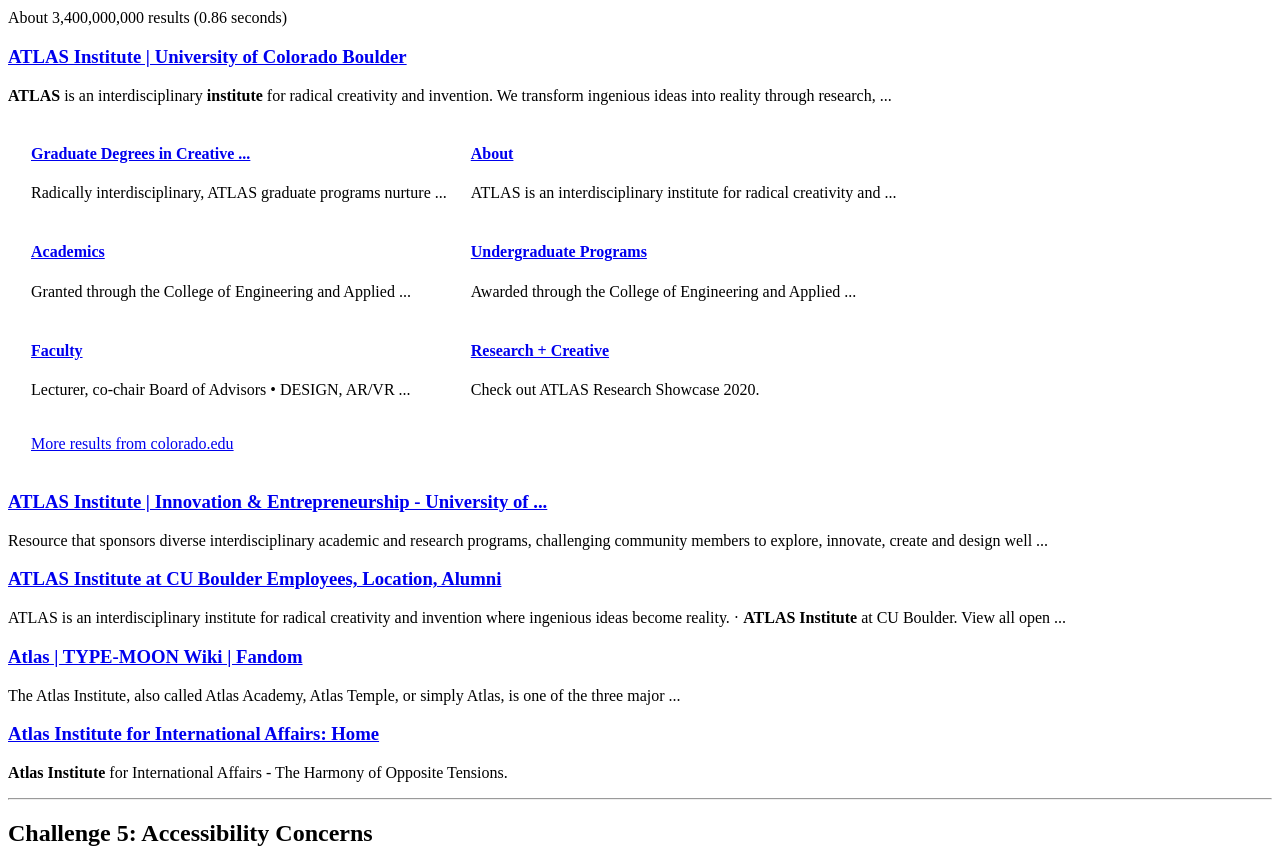
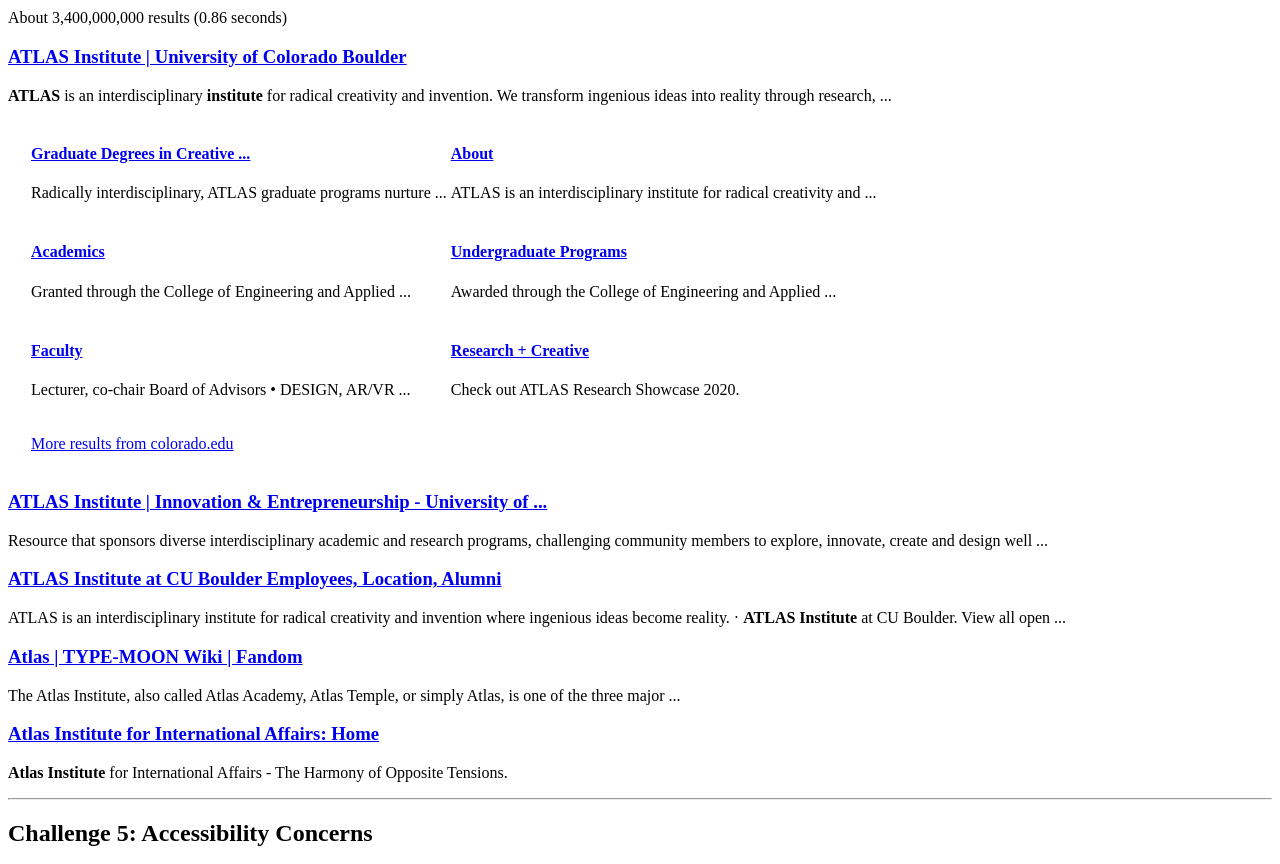
Before and after one commit to jihu1222/jihu1222, a plain HTML site: page assignment5.html in a window 1280 px wide. Shown: the part 1240-2104 px from the top of the page. Drawn offline with Linux system fonts and the light colour scheme.

Commit message:
added a div class for css styling

```diff
--- a/assignment5.html
+++ b/assignment5.html
@@ -4,6 +4,14 @@
   <head>
     <meta charset="utf-8">
     <title> challenges </title>
+
+    <style>
+
+    .subtitle{
+      margin-left: 20px;
+    }
+    </style>
+
   </head>
 
   <body>
@@ -145,29 +153,31 @@
       <p><strong>ATLAS</strong> is an interdisciplinary <strong>institute</strong> for radical
         creativity and invention. We transform ingenious ideas into reality through research, ...</p>
 
-      <table>
+      <div class="subtitle"><table>
+
         <tr>
-          <td><h4 style="margin-left:20px"><a href="https://www.colorado.edu/atlas/academics/grad">Graduate Degrees in Creative ...</a></h4>
-            <p style="margin-left:20px">Radically interdisciplinary, ATLAS graduate programs nurture ...</p></td>
-          <td><h4 style="margin-left:20px"><a href="https://www.colorado.edu/atlas/about-atlas">About</a></h4>
-            <p style="margin-left:20px">ATLAS is an interdisciplinary institute for radical creativity and ...</p></td>
+          <td><h4><a href="https://www.colorado.edu/atlas/academics/grad">Graduate Degrees in Creative ...</a></h4>
+            <p>Radically interdisciplinary, ATLAS graduate programs nurture ...</p></td>
+          <td><h4><a href="https://www.colorado.edu/atlas/about-atlas">About</a></h4>
+            <p>ATLAS is an interdisciplinary institute for radical creativity and ...</p></td>
         </tr>
         <tr>
-          <td><h4 style="margin-left:20px"><a href="https://www.colorado.edu/atlas/academics">Academics</a></h4>
-            <p style="margin-left:20px">Granted through the College of Engineering and Applied ...</p></td>
-          <td><h4 style="margin-left:20px"><a href="https://www.colorado.edu/atlas/academics/undergraduate">Undergraduate Programs</a></h4>
-            <p style="margin-left:20px">Awarded through the College of Engineering and Applied ...</p></td>
+          <td><h4><a href="https://www.colorado.edu/atlas/academics">Academics</a></h4>
+            <p>Granted through the College of Engineering and Applied ...</p></td>
+          <td><h4><a href="https://www.colorado.edu/atlas/academics/undergraduate">Undergraduate Programs</a></h4>
+            <p>Awarded through the College of Engineering and Applied ...</p></td>
         </tr>
         <tr>
-          <td><h4 style="margin-left:20px"><a href="https://www.colorado.edu/atlas/faculty">Faculty</a></h4>
-            <p style="margin-left:20px">Lecturer, co-chair Board of Advisors • DESIGN, AR/VR ...</p></td>
-          <td><h4 style="margin-left:20px"><a href="https://www.colorado.edu/atlas/research-creative">Research + Creative</a></h4>
-            <p style="margin-left:20px">Check out ATLAS Research Showcase 2020.</p></td>
+          <td><h4><a href="https://www.colorado.edu/atlas/faculty">Faculty</a></h4>
+            <p>Lecturer, co-chair Board of Advisors • DESIGN, AR/VR ...</p></td>
+          <td><h4><a href="https://www.colorado.edu/atlas/research-creative">Research + Creative</a></h4>
+            <p>Check out ATLAS Research Showcase 2020.</p></td>
         </tr>
         <tr>
-          <td><p style="margin-left:20px"><a href="https://www.google.com/search?q=atlas+Institute+site:colorado.edu&rlz=1C1CHBF_enUS911US911&sxsrf=APq-WBuzIxTBp4KzYfVvBtLlFKYcVggCgg:1644461502270&sa=X&ved=2ahUKEwi0xcG9kPT1AhXTFzQIHWQJDqAQrAN6BAgUEAE">
+          <td><p><a href="https://www.google.com/search?q=atlas+Institute+site:colorado.edu&rlz=1C1CHBF_enUS911US911&sxsrf=APq-WBuzIxTBp4KzYfVvBtLlFKYcVggCgg:1644461502270&sa=X&ved=2ahUKEwi0xcG9kPT1AhXTFzQIHWQJDqAQrAN6BAgUEAE">
             More results from colorado.edu</a></p></td>
-        </table>
+
+      </table></div>
 
         <h3><a href="https://www.colorado.edu/innovate/atlas-institute">ATLAS Institute | Innovation & Entrepreneurship - University of ...</a></h3>
         <p>Resource that sponsors diverse interdisciplinary academic and research programs, challenging community members
```
